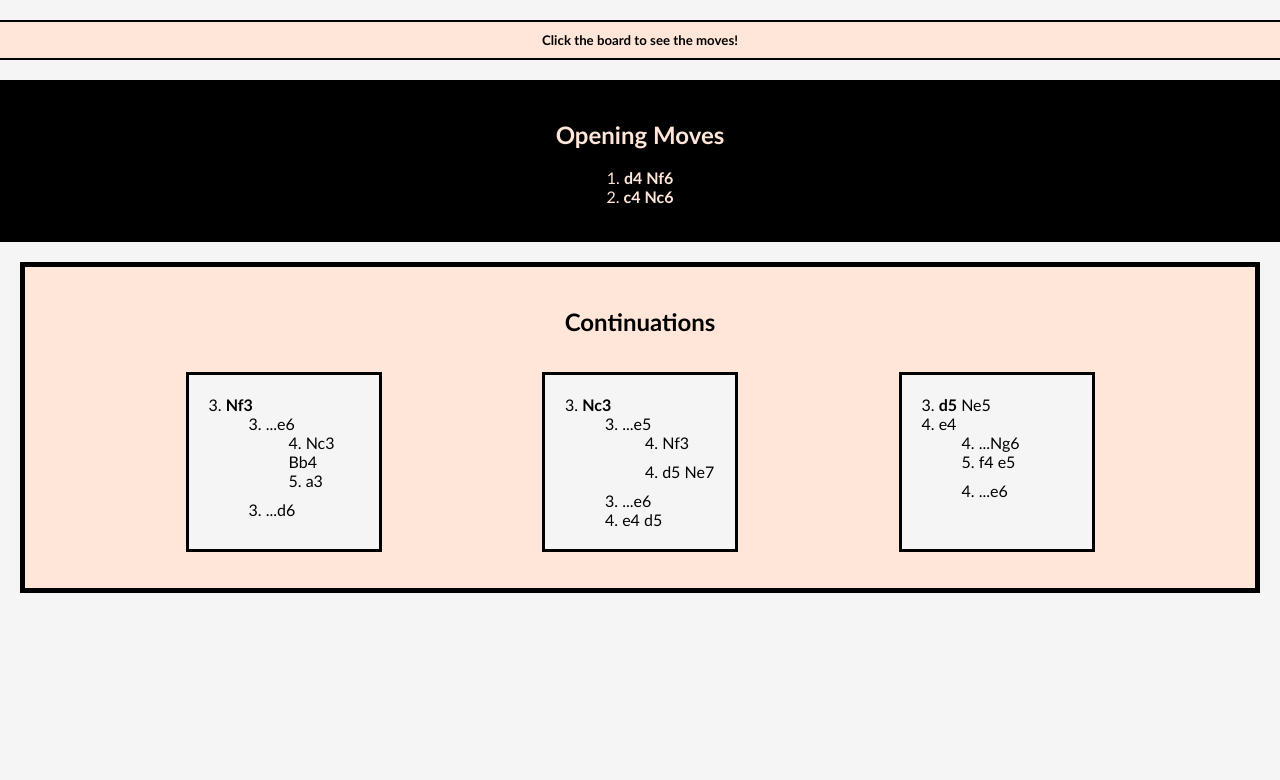
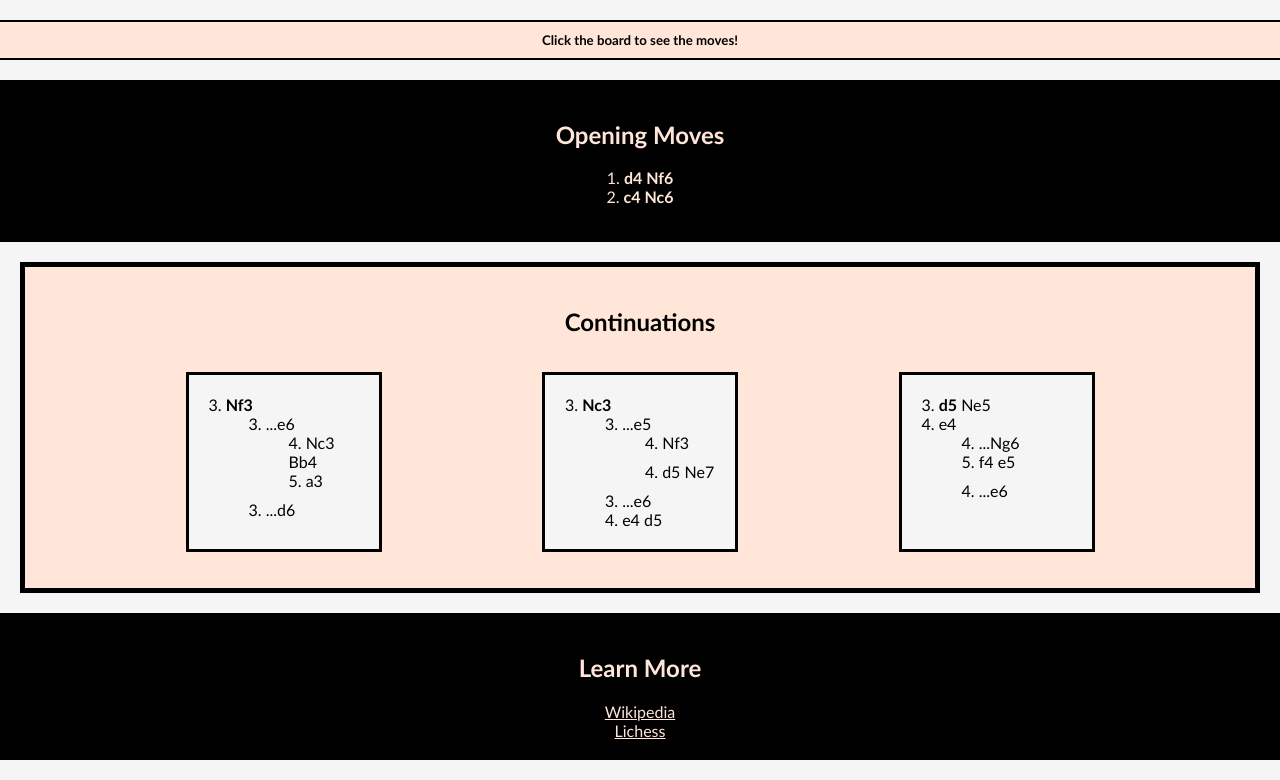
Before and after one commit to e4c5Nf3c6/knights-tango, a plain HTML site: page index.html in a window 1280 px wide. Shown: the part 633-1413 px from the top of the page. Before the commit the page ends 1246 px from the top, so only its background shows below. Drawn offline with Linux system fonts and the light colour scheme.

Commit message:
add learn more section

```diff
--- a/index.html
+++ b/index.html
@@ -69,5 +69,10 @@
                 </ol>
             </div>
         </div>
+        <div class="title">
+            <h2>Learn More</h2>
+            <a href="https://en.wikipedia.org/wiki/Black_Knights%27_Tango">Wikipedia</a> <br>
+            <a href="https://lichess.org/study/MYtHVtWY">Lichess</a>
+        </div>
     </body>
 </html>
--- a/style.css
+++ b/style.css
@@ -72,8 +72,25 @@ body {
     color: #ffe6d8;
     padding: 20px;
     margin-bottom: 20px;
+    text-align: center;
 }
 
 .boardcontainer {
     padding-bottom: 20px;
 }
+
+#links {
+    text-align: center;
+}
+
+a {
+    color:#ffe6d8;
+}
+
+a:visited {
+    color: #ffcba4;
+}
+
+a:hover {
+    color: #DE7E5D;
+}
```
